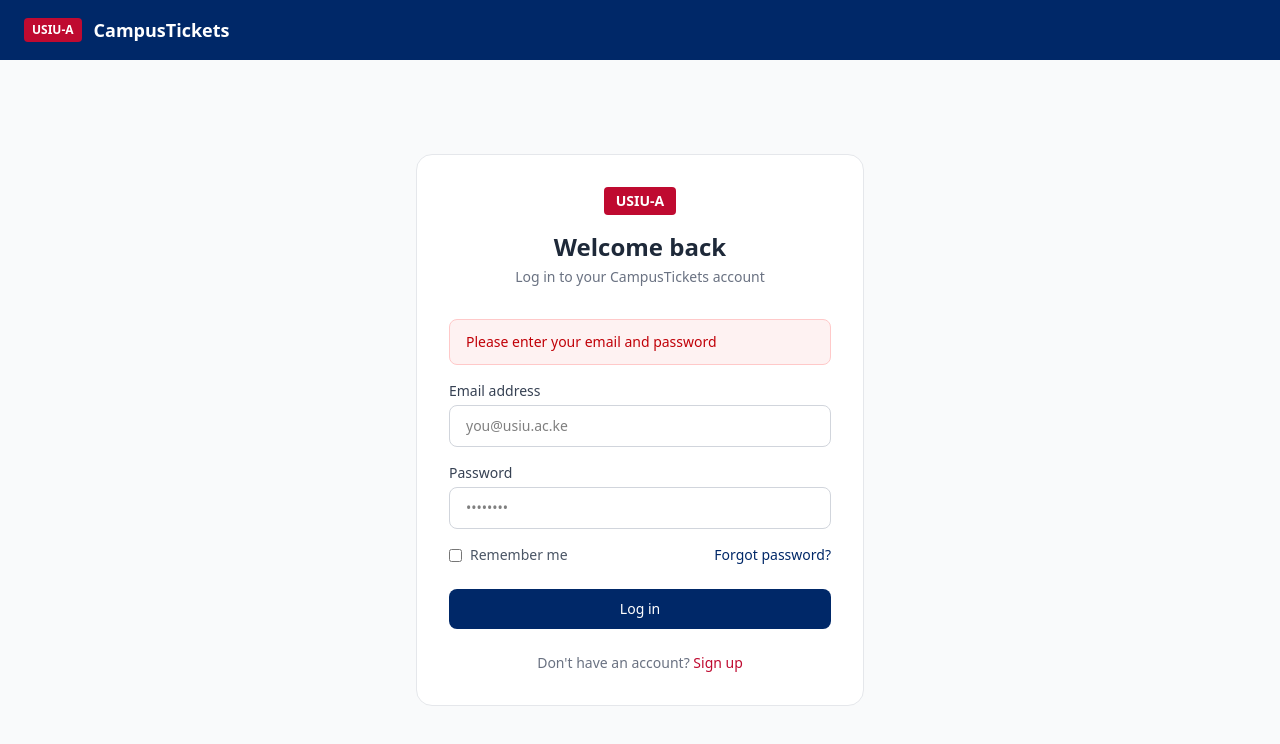
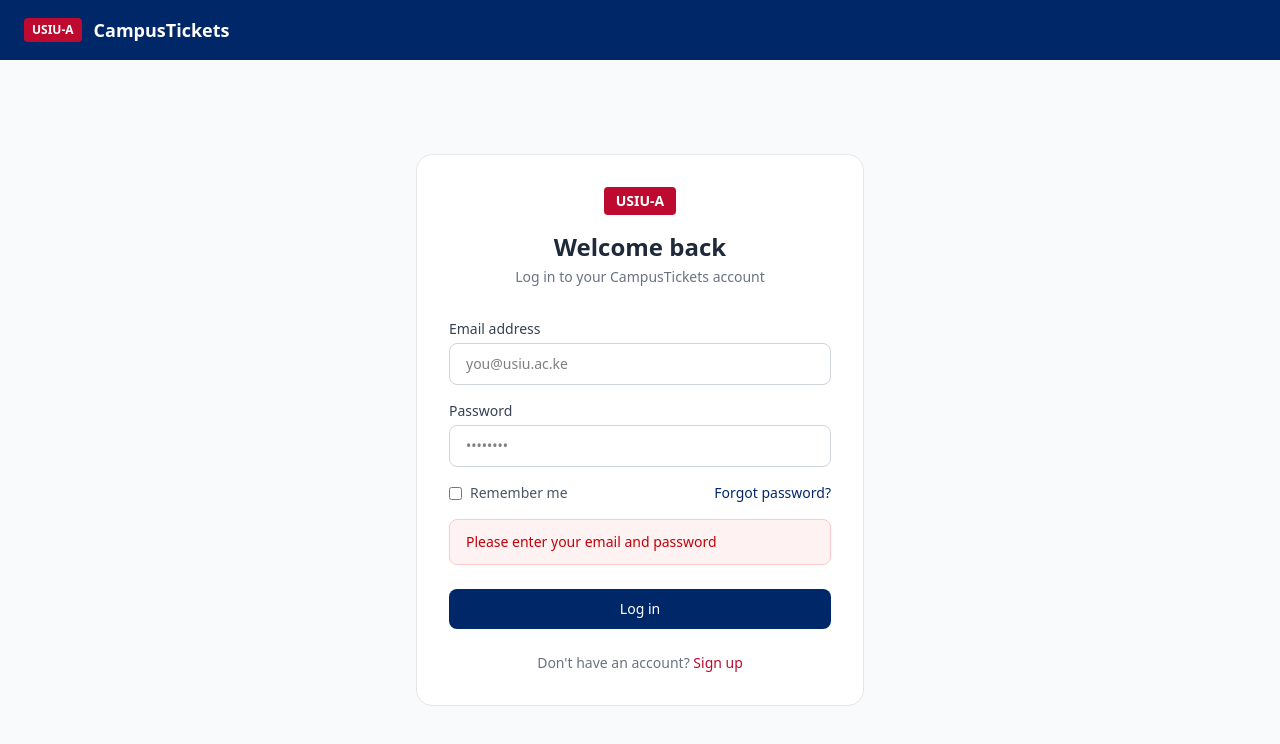
Before and after one commit to fatimaTawir/campus-tickets, a Next.js app: page /login in a window 1280 px wide. Both pictures are taken after a click on the button "Log in". Shown: the top 744 px of the page. Built offline with nearby package versions, Linux system fonts and the light colour scheme.

Commit message:
Fix: login redirect after booking and booking confirmed page

```diff
--- a/app/components/BookTicketButton.tsx
+++ b/app/components/BookTicketButton.tsx
@@ -19,7 +19,7 @@
 
   async function handleBook() {
     if (!isLoggedIn) {
-      router.push('/login')
+      router.push(`/login?redirect=/events/${eventId}`)
       return
     }
 
@@ -44,13 +44,12 @@
 
       const ticketId = data.ticket.id
 
-
-     // Always go to booking confirmed page first
-if (priceAmount === 0) {
-  router.push(`/booking-confirmed/${ticketId}`)
-} else {
-  router.push(`/pay/${ticketId}`)
-}
+      // Always go to booking confirmed page
+      if (priceAmount === 0) {
+        router.push(`/booking-confirmed/${ticketId}`)
+      } else {
+        router.push(`/pay/${ticketId}`)
+      }
 
     } catch (err) {
       setError("Something went wrong. Please try again.")
--- a/app/login/page.tsx
+++ b/app/login/page.tsx
@@ -1,11 +1,13 @@
 "use client"
 
 import Link from "next/link"
-import { useState } from "react"
-import { useRouter } from "next/navigation"
+import { useState, Suspense } from "react"
+import { useRouter, useSearchParams } from "next/navigation"
 
-export default function LoginPage() {
+function LoginForm() {
   const router = useRouter()
+  const searchParams = useSearchParams()
+  const redirectUrl = searchParams.get('redirect') || '/dashboard'
   const [loading, setLoading] = useState(false)
   const [error, setError] = useState("")
   const [formData, setFormData] = useState({
@@ -44,8 +46,8 @@
         return
       }
 
-      // Success — go to dashboard
-      router.push("/dashboard")
+      // Success — go to redirect URL or dashboard
+      router.push(redirectUrl)
 
     } catch (err) {
       setError("Something went wrong. Please try again.")
@@ -55,39 +57,6 @@
   }
 
   return (
-    <main className="min-h-screen bg-gray-50 flex flex-col">
-
-      {/* Navbar */}
-      <nav className="bg-[#002868] px-6 py-4 flex items-center justify-between">
-        <div className="flex items-center gap-3">
-          <div className="bg-[#BF0A30] text-white text-xs font-bold px-2 py-1 rounded">
-            USIU-A
-          </div>
-          <Link href="/" className="text-white text-lg font-bold">CampusTickets</Link>
-        </div>
-      </nav>
-
-      {/* Login Form */}
-      <div className="flex flex-1 items-center justify-center px-4 py-16">
-        <div className="bg-white rounded-2xl border border-gray-200 p-8 w-full max-w-md">
-
-          {/* Header */}
-          <div className="text-center mb-8">
-            <div className="bg-[#BF0A30] text-white text-sm font-bold px-3 py-1 rounded inline-block mb-4">
-              USIU-A
-            </div>
-            <h2 className="text-2xl font-bold text-gray-800">Welcome back</h2>
-            <p className="text-gray-500 text-sm mt-1">Log in to your CampusTickets account</p>
-          </div>
-
-          {/* Error message */}
-          {error && (
-            <div className="bg-red-50 border border-red-200 text-red-700 text-sm px-4 py-3 rounded-lg mb-4">
-              {error}
-            </div>
-          )}
-
-          {/* Form */}
     <div className="flex flex-col gap-4">
 
       <div>
@@ -126,6 +95,12 @@
         <a href="#" className="text-[#002868] hover:underline">Forgot password?</a>
       </div>
 
+      {error && (
+        <div className="bg-red-50 border border-red-200 text-red-700 text-sm px-4 py-3 rounded-lg">
+          {error}
+        </div>
+      )}
+
       <button
         onClick={handleSubmit}
         disabled={loading}
@@ -135,6 +110,39 @@
       </button>
 
     </div>
+  )
+}
+
+export default function LoginPage() {
+  return (
+    <main className="min-h-screen bg-gray-50 flex flex-col">
+
+      {/* Navbar */}
+      <nav className="bg-[#002868] px-6 py-4 flex items-center justify-between">
+        <div className="flex items-center gap-3">
+          <div className="bg-[#BF0A30] text-white text-xs font-bold px-2 py-1 rounded">
+            USIU-A
+          </div>
+          <Link href="/" className="text-white text-lg font-bold">CampusTickets</Link>
+        </div>
+      </nav>
+
+      {/* Login Form */}
+      <div className="flex flex-1 items-center justify-center px-4 py-16">
+        <div className="bg-white rounded-2xl border border-gray-200 p-8 w-full max-w-md">
+
+          {/* Header */}
+          <div className="text-center mb-8">
+            <div className="bg-[#BF0A30] text-white text-sm font-bold px-3 py-1 rounded inline-block mb-4">
+              USIU-A
+            </div>
+            <h2 className="text-2xl font-bold text-gray-800">Welcome back</h2>
+            <p className="text-gray-500 text-sm mt-1">Log in to your CampusTickets account</p>
+          </div>
+
+          <Suspense fallback={<div>Loading...</div>}>
+            <LoginForm />
+          </Suspense>
 
           {/* Footer */}
           <p className="text-center text-sm text-gray-500 mt-6">
```
Lines whose indentation alone changed are shown as unchanged.
